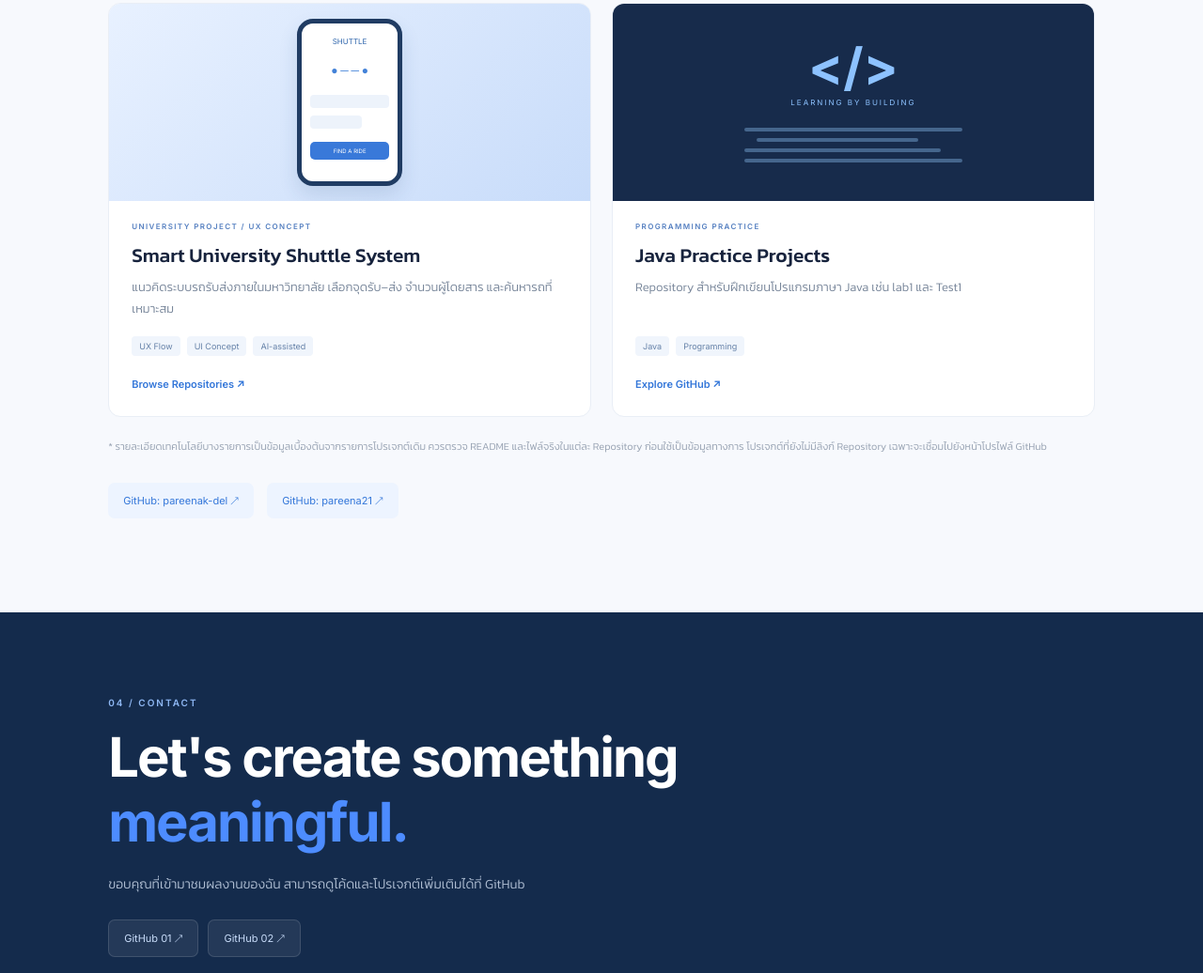
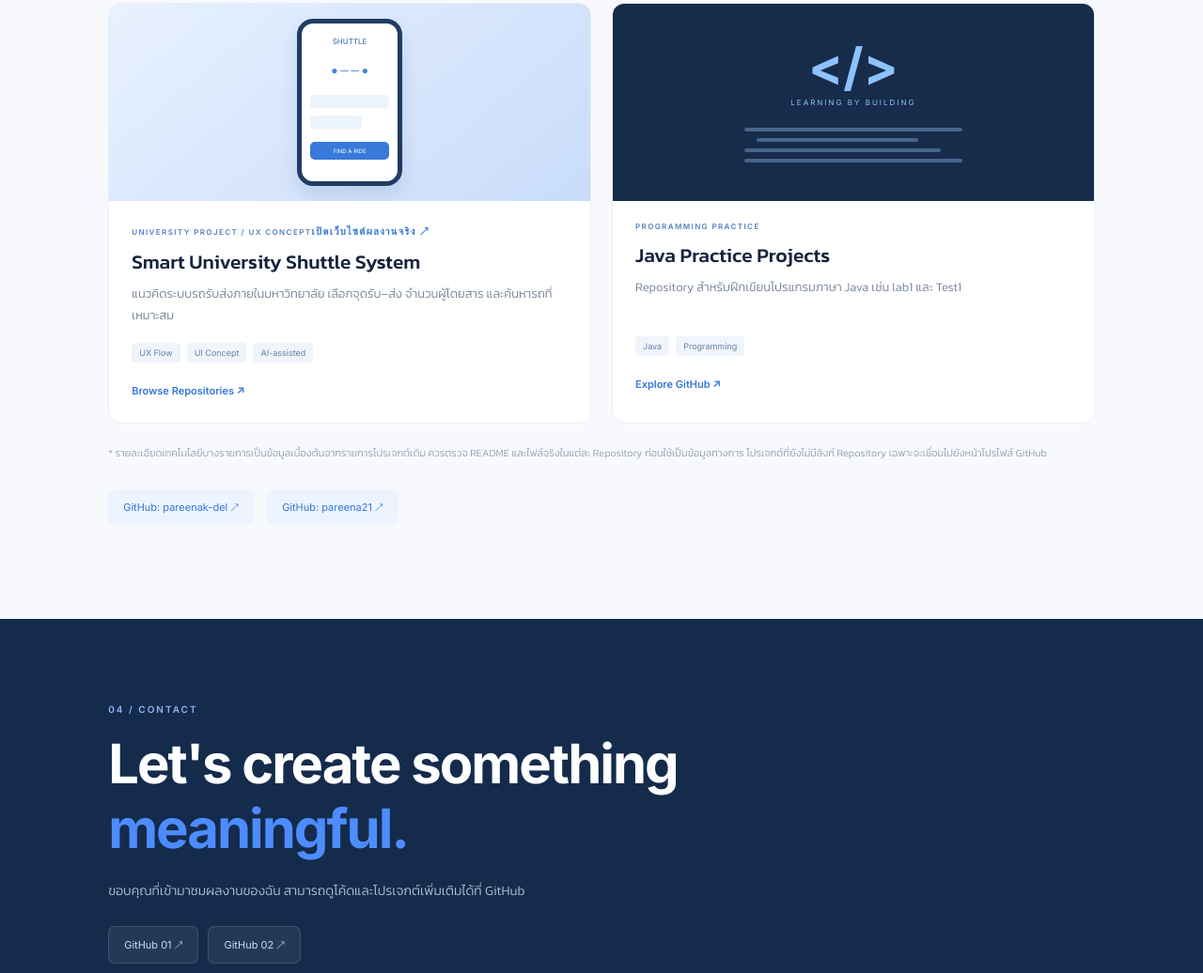
Before and after one commit to pareena21/portfolio.github.io, a plain HTML site: page index.html in a window 1280 px wide. Shown: the part 3065-4101 px from the top of the page at 94% size. Drawn offline with Linux system fonts and the light colour scheme.

Commit message:
Add files via upload

```diff
--- a/index.html
+++ b/index.html
@@ -93,7 +93,7 @@
         </article>
         <article class="project-card" data-category="web">
           <div class="project-visual visual-shuttle"><div class="phone"><div class="phone-top">SHUTTLE</div><div class="map-dots">● ─ ─ ●</div><div class="phone-row"></div><div class="phone-row short"></div><div class="phone-button">FIND A RIDE</div></div></div>
-          <div class="project-info"><div class="project-type">UNIVERSITY PROJECT / UX CONCEPT</div><h3>Smart University Shuttle System</h3><p>แนวคิดระบบรถรับส่งภายในมหาวิทยาลัย เลือกจุดรับ–ส่ง จำนวนผู้โดยสาร และค้นหารถที่เหมาะสม</p><div class="tags"><span>UX Flow</span><span>UI Concept</span><span>AI-assisted</span></div><a class="project-link" href="https://github.com/pareena21" target="_blank" rel="noreferrer">Browse Repositories ↗</a></div>
+          <div class="project-info"><div class="project-type">UNIVERSITY PROJECT / UX CONCEPT<a class="project-link" href="https://psru-smart-ride.onrender.com/" target="_blank" rel="noopener noreferrer">เปิดเว็บไซต์ผลงานจริง ↗</a></div><h3>Smart University Shuttle System</h3><p>แนวคิดระบบรถรับส่งภายในมหาวิทยาลัย เลือกจุดรับ–ส่ง จำนวนผู้โดยสาร และค้นหารถที่เหมาะสม</p><div class="tags"><span>UX Flow</span><span>UI Concept</span><span>AI-assisted</span></div><a class="project-link" href="https://github.com/pareena21" target="_blank" rel="noreferrer">Browse Repositories ↗</a></div>
         </article>
         <article class="project-card" data-category="web">
           <div class="project-visual visual-code"><span>&lt;/&gt;</span><small>LEARNING BY BUILDING</small><div class="code-lines"><i></i><i></i><i></i><i></i></div></div>
```
